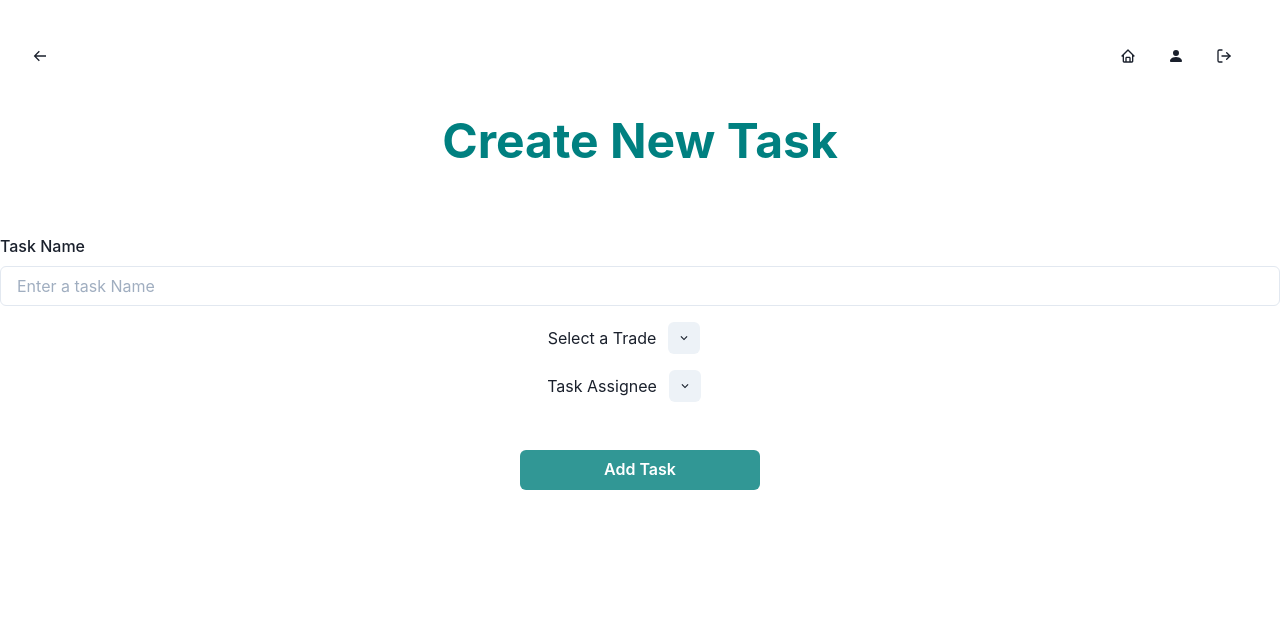
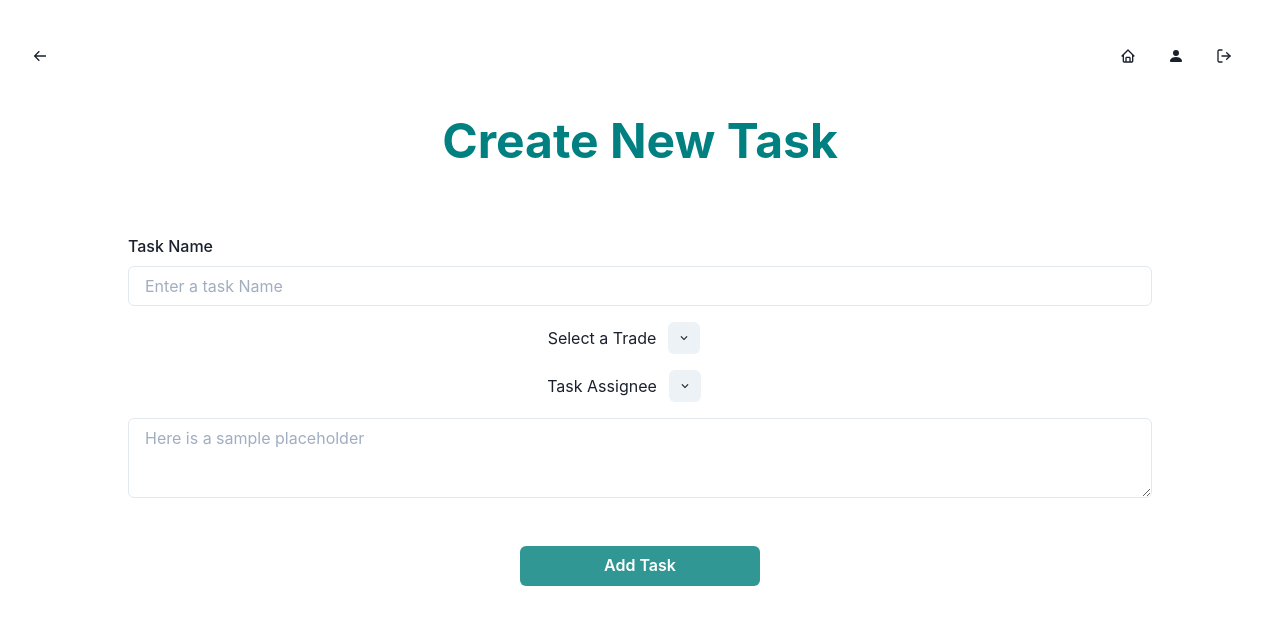
Before and after one commit to QuentinHS/full-stack-app-coder-academy, a React (Vite) app in the folder client/: page /newTask in a window 1280 px wide. Shown: the top 624 px of the page. Built offline with nearby package versions, Linux system fonts and the light colour scheme.

Commit message:
Added TextArea to NewTask component

```diff
--- a/client/src/components/NewTask.jsx
+++ b/client/src/components/NewTask.jsx
@@ -1,5 +1,5 @@
 import React from "react";
-import { Center, Icon, Text, Input,  Heading, IconButton, Alert, AlertDescription, AlertIcon, FormControl, FormLabel, FormErrorMessage, FormHelperText, Button } from '@chakra-ui/react'
+import { Center, Icon, Text, Textarea, Input,  Heading, IconButton, Alert, AlertDescription, AlertIcon, FormControl, FormLabel, FormErrorMessage, FormHelperText, Button } from '@chakra-ui/react'
 import { useFormik } from "formik"
 import { ChevronDownIcon } from "@chakra-ui/icons";
 import{ Link } from 'react-router-dom'
@@ -25,7 +25,7 @@ const NewTask = () => {
                 <Heading fontSize='5xl' color='teal' as='b' >Create New Task</Heading>
             </Center>
             <Center >
-                <FormControl isInvalid={formik.errors.trade}>
+                <FormControl width='80%' isInvalid={formik.errors.trade}>
                     <FormLabel mt='2rem' htmlFor='businessName'>Task Name </FormLabel>
                     <Input id='businessName' name='businessName' placeholder='Enter a task Name' onChange={formik.handleChange} value={formik.values.businessName}/>
                     {formik.errors.businessName ? <FormErrorMessage>{formik.errors.businessName}</FormErrorMessage> : null}
@@ -39,6 +39,11 @@ const NewTask = () => {
                 <Text>Task Assignee</Text>
                 <IconButton size='sm'  mr="2rem" ml='12px' aria-label='Show/hide component' icon={<ChevronDownIcon/>} onClick={handleClickShow}/>
             </Center>
+
+            <Center>
+                <Textarea width='80%'  placeholder='Here is a sample placeholder' />
+            </Center>
+
             <Center mt='2rem'>
                 <Link to="/register">
                     <Button mt="1em" width="15rem" colorScheme="teal" variant="solid">Add Task</Button>
--- a/client/src/components/UserDetailsForm.jsx
+++ b/client/src/components/UserDetailsForm.jsx
@@ -1,4 +1,4 @@
-import {InputRightElement, InputGroup, Center, Input, Text,FormControl, FormLabel, FormErrorMessage, Button, HStack} from '@chakra-ui/react'
+import {InputRightElement, InputGroup, Center, Input, Text, FormControl, FormLabel, FormErrorMessage, Button, HStack} from '@chakra-ui/react'
 import { useFormik } from "formik"
 import React from "react";
 import api from "../services/api";
```
